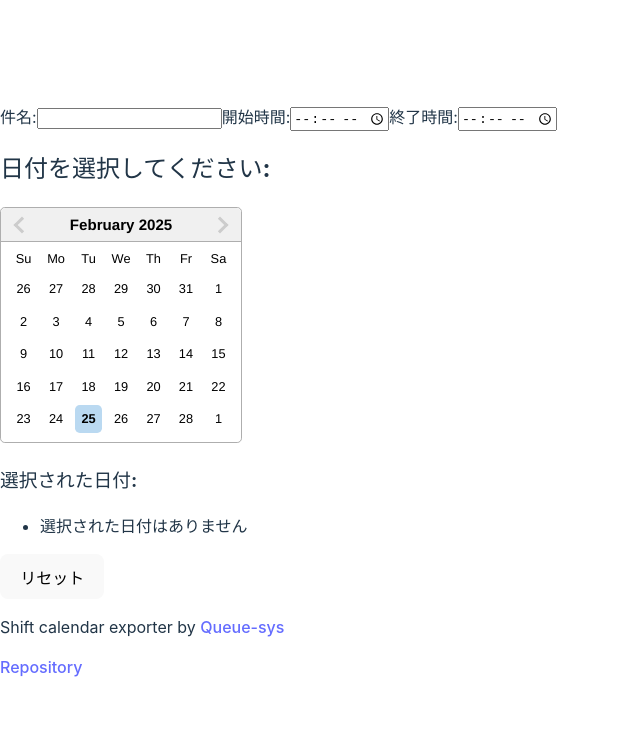
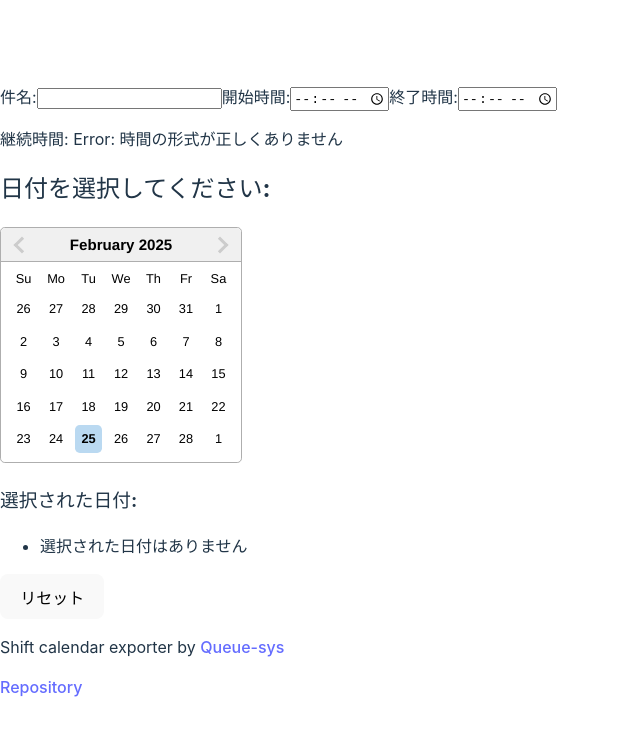
Before and after one commit to Quesys-tech/shift-exporter, a React (Vite) app: page / in a window 1280 px wide. Shown: the top 736 px of the page, without its empty margins (0-640 px from the left). Built offline with nearby package versions, Linux system fonts and the light colour scheme.

Commit message:
feat: show duration of each shift

```diff
--- a/src/App.tsx
+++ b/src/App.tsx
@@ -18,6 +18,21 @@ const downloadCsv = (csv: string, filename: string) => {
   document.body.appendChild(link);
   link.click();
   document.body.removeChild(link);
+}
+const getDuration = (startTime: string, endTime: string) => {
+  const start = new Date(`1970-01-01T${startTime}:00`);
+  const end = new Date(`1970-01-01T${endTime}:00`);
+  if (isNaN(start.getTime()) || isNaN(end.getTime())) {
+    return 'Error: 時間の形式が正しくありません';
+  }
+  const duration = (end.getTime() - start.getTime()) / (1000 * 60);
+  if (duration < 0) {
+    return 'Error: 終了時間が開始時間より早いです';
+  } else if (duration == 0) {
+    return 'Error: 終了時間と開始時間が同じです';
+  } else {
+    return `${Math.floor(duration / 60)}時間 ${duration % 60}分`;
+  }
 }
 
 const App: React.FC = () => {
@@ -79,6 +94,9 @@ const App: React.FC = () => {
           onChange={handleEndTimeChange}
         />
       </label>
+      <p>
+        継続時間: {getDuration(startTime, endTime)}
+      </p>
       <h2>日付を選択してください:</h2>
       <DatePicker
         inline
```
